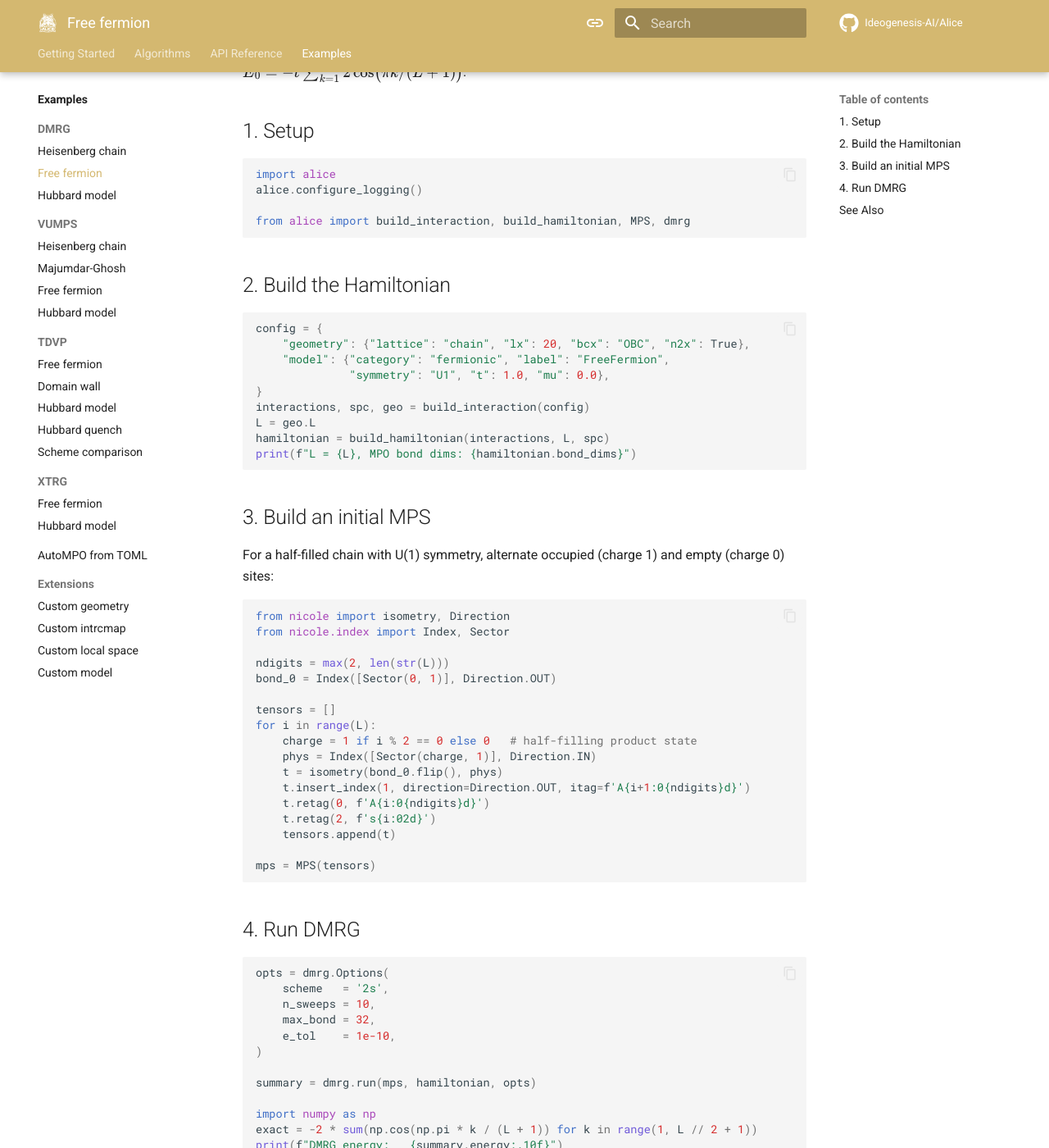
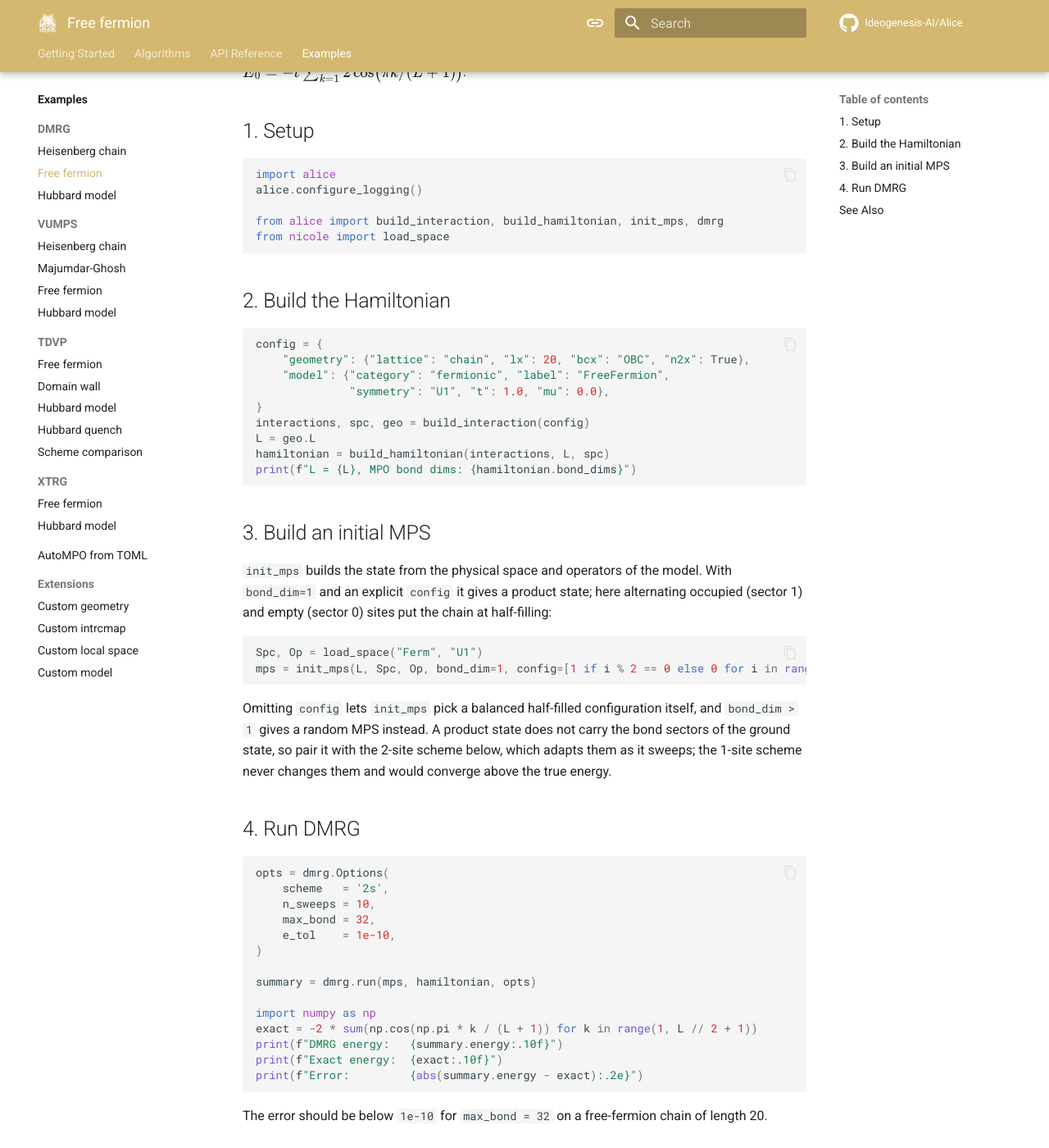
Before and after one commit to Ideogenesis-AI/Alice, an MkDocs documentation site: the page built from docs/examples/dmrg/free-fermion.md, in a window 1280 px wide and 1400 px high, scrolled down 315 px. Shown: the whole window at 82% size. Built offline with MkDocs 1.6.1 and Material for MkDocs 9.7.7, drawn with Linux system fonts in a browser that asks for light colours; comment, search, counter and statistics services are not loaded.

Commit message:
Build the initial MPS with init_mps on the free-fermion example page
The page assembled a half-filled product state by hand from Nicole isometries and sector indices, eighteen lines that `init_mps` now covers in two with an explicit occupation `config`. Noted as well that a product state does not carry the bond sectors of the ground state, so it belongs with the 2-site scheme the page goes on to use.

````diff
--- a/docs/examples/dmrg/free-fermion.md
+++ b/docs/examples/dmrg/free-fermion.md
@@ -15,7 +15,8 @@ At half-filling (`µ = 0`), the exact ground-state energy for a chain of length
 import alice
 alice.configure_logging()
 
-from alice import build_interaction, build_hamiltonian, MPS, dmrg
+from alice import build_interaction, build_hamiltonian, init_mps, dmrg
+from nicole import load_space
 ```
 
 ## 2. Build the Hamiltonian
@@ -34,27 +35,21 @@ print(f"L = {L}, MPO bond dims: {hamiltonian.bond_dims}")
 
 ## 3. Build an initial MPS
 
-For a half-filled chain with U(1) symmetry, alternate occupied (charge 1) and empty (charge 0) sites:
+`init_mps` builds the state from the physical space and operators of the
+model. With `bond_dim=1` and an explicit `config` it gives a product state;
+here alternating occupied (sector 1) and empty (sector 0) sites put the chain
+at half-filling:
 
 ```python
-from nicole import isometry, Direction
-from nicole.index import Index, Sector
+Spc, Op = load_space("Ferm", "U1")
+mps = init_mps(L, Spc, Op, bond_dim=1, config=[1 if i % 2 == 0 else 0 for i in range(L)])
+```
 
-ndigits = max(2, len(str(L)))
-bond_0 = Index([Sector(0, 1)], Direction.OUT)
-
-tensors = []
-for i in range(L):
-    charge = 1 if i % 2 == 0 else 0   # half-filling product state
-    phys = Index([Sector(charge, 1)], Direction.IN)
-    t = isometry(bond_0.flip(), phys)
-    t.insert_index(1, direction=Direction.OUT, itag=f'A{i+1:0{ndigits}d}')
-    t.retag(0, f'A{i:0{ndigits}d}')
-    t.retag(2, f's{i:02d}')
-    tensors.append(t)
-
-mps = MPS(tensors)
-```
+Omitting `config` lets `init_mps` pick a balanced half-filled configuration
+itself, and `bond_dim > 1` gives a random MPS instead. A product state does
+not carry the bond sectors of the ground state, so pair it with the 2-site
+scheme below, which adapts them as it sweeps; the 1-site scheme never changes
+them and would converge above the true energy.
 
 ## 4. Run DMRG
 
````
